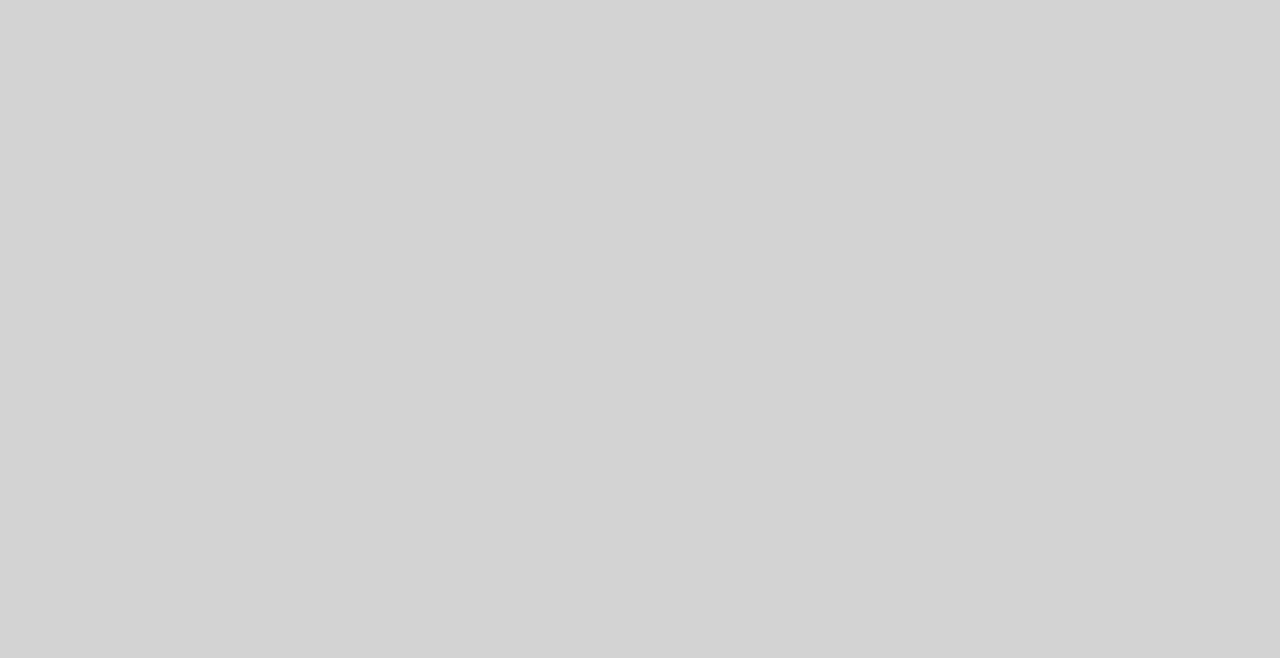
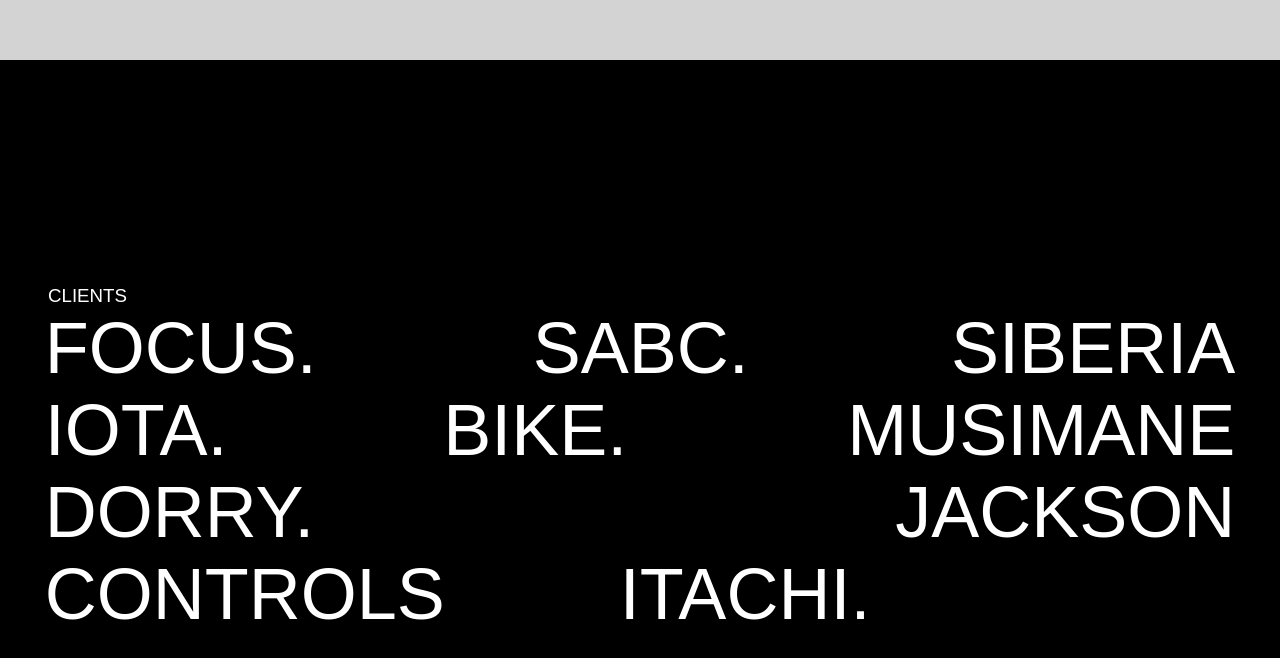
Before and after one commit to TiaanSM/paper-website, a Next.js app: page / in a window 1280 px wide. Shown: the part 1540-2198 px from the top of the page. Built offline with nearby package versions, Linux system fonts and the light colour scheme.

Commit message:
Basic client layout completed
Completed desktop layout and animations, working on functionality.

```diff
--- a/app/globals.css
+++ b/app/globals.css
@@ -2,6 +2,5 @@
     margin: 0;
     padding: 0;
     box-sizing: border-box;
-    max-width: 100vw;
     overflow-x: hidden;
 }
--- a/app/page.jsx
+++ b/app/page.jsx
@@ -1,12 +1,15 @@
 "use client"
-import styles from './page.module.css'
+import styles from './page.module.css';
+
+import Clients from '@/components/Clients.jsx';
 
 export default function Home() {
   return (
     <main>
+
       <div className={styles.dummy}></div>
       <div className={styles.dummy}></div>
-      <div className={styles.dummy}></div>
+      <Clients />
     </main>
   )
 }
--- /dev/null
+++ b/components/Clients.jsx
@@ -0,0 +1,49 @@
+"use client"
+import styles from './Clients.module.css';
+import { useInView } from 'react-intersection-observer';
+import { useRef, useState } from 'react';
+
+const Clients = () => {
+
+    const { ref, inView, entry } = useInView({
+        /* Optional options */
+        threshold: 1.00,
+        triggerOnce: true
+    });
+      console.log(inView);
+
+  return (
+    <section className={styles.mainContainer}>
+
+        <h3 className={styles.title}>CLIENTS</h3>
+
+        <div className={styles.contentContainer} ref={ref}>
+
+            <div className={styles.textContainer}>
+                <span className={styles.clientL}>FOCUS.</span>
+                <span className={inView ? styles.animatedClient1 : styles.client1}>SABC.</span>
+                <span className={inView ? styles.animatedClient2 : styles.client2}>SIBERIA</span>
+            </div>
+
+            <div className={styles.textContainer}>
+                <span className={styles.clientL}>IOTA.</span>
+                <span className={inView ? styles.animatedClient3 : styles.client3}>BIKE.</span>
+                <span className={inView ? styles.animatedClient4 : styles.client4}>MUSIMANE</span>
+            </div>
+
+            <div className={styles.textContainer}>
+                <span className={styles.clientL}>DORRY.</span>
+                <span className={inView ? styles.animatedClient5 : styles.client5}>JACKSON</span>
+            </div>
+
+            <div className={styles.textContainer2}>
+                <span className={styles.clientL}>CONTROLS</span>
+                <span className={inView ? styles.animatedClient6 : styles.client6}>ITACHI.</span>
+            </div>
+
+        </div>
+    </section>
+  )
+}
+
+export default Clients
--- /dev/null
+++ b/components/Clients.module.css
@@ -0,0 +1,206 @@
+.mainContainer {
+    width: 100vw;
+    height: 100vh;
+    position: relative;
+    display: flex;
+    justify-content: center;
+    align-items: center;
+    flex-direction: column;
+    background-color: black;
+    overflow-x: hidden;
+}
+
+.title {
+    display: inline-block;
+    width: 100%;
+    color: white;
+    font-family: sans-serif;
+    font-weight: 400;
+    padding-inline: 3rem;
+}
+
+.contentContainer {
+    width: calc(100vw - 4rem);
+}
+
+.textContainer {
+    width: 100%;
+    height: auto;
+    position: relative;
+}
+.textContainer2 {
+    width: 70%;
+    height: auto;
+    position: relative;
+}
+
+.clientL {
+    color: white;
+    font-size: 4.5rem;
+    font-family: sans-serif;
+    padding-inline: 0.8rem;
+}
+
+.client1 {
+    position: absolute;
+    right: 60%;
+    color: white;
+    font-size: 4.5rem;
+    font-family: sans-serif;
+    padding-inline: 0.8rem;
+}
+
+.animatedClient1 {
+    position: absolute;
+    color: white;
+    font-size: 4.5rem;
+    font-family: sans-serif;
+    padding-inline: 0.8rem;
+    animation: slideRight1 1s ease forwards;
+}
+
+.client2 {
+    position: absolute;
+    right: 37.5%;
+    color: white;
+    font-size: 4.5rem;
+    font-family: sans-serif;
+    padding-inline: 0.8rem;
+}
+
+.animatedClient2 {
+    position: absolute;
+    color: white;
+    font-size: 4.5rem;
+    font-family: sans-serif;
+    padding-inline: 0.8rem;
+    animation: slideRight2 1s ease forwards;
+}
+
+.client3 {
+    position: absolute;
+    right: 69%;
+    color: white;
+    font-size: 4.5rem;
+    font-family: sans-serif;
+    padding-inline: 0.8rem;
+}
+
+.animatedClient3 {
+    position: absolute;
+    color: white;
+    font-size: 4.5rem;
+    font-family: sans-serif;
+    padding-inline: 0.8rem;
+    animation: slideRight3 1s ease forwards;
+}
+
+.client4 {
+    position: absolute;
+    right: 38.5%;
+    color: white;
+    font-size: 4.5rem;
+    font-family: sans-serif;
+    padding-inline: 0.8rem;
+}
+
+.animatedClient4 {
+    position: absolute;
+    color: white;
+    font-size: 4.5rem;
+    font-family: sans-serif;
+    padding-inline: 0.8rem;
+    animation: slideRight4 1s ease forwards;
+}
+
+.client5 {
+    position: absolute;
+    right: 50%;
+    color: white;
+    font-size: 4.5rem;
+    font-family: sans-serif;
+    padding-inline: 0.8rem;
+}
+
+.animatedClient5 {
+    position: absolute;
+    color: white;
+    font-size: 4.5rem;
+    font-family: sans-serif;
+    padding-inline: 0.8rem;
+    animation: slideRight5 1s ease forwards;
+}
+
+.client6 {
+    position: absolute;
+    right: 22%;
+    color: white;
+    font-size: 4.5rem;
+    font-family: sans-serif;
+    padding-inline: 0.8rem;
+}
+
+.animatedClient6 {
+    position: absolute;
+    right: 0%;
+    color: white;
+    font-size: 4.5rem;
+    font-family: sans-serif;
+    padding-inline: 0.8rem;
+    animation: slideRight6 1s ease forwards;
+}
+
+
+@keyframes slideRight1 {
+    from {
+        right: 60%;
+    }
+    to {
+        right: 40%;
+    }
+}
+
+@keyframes slideRight2 {
+    from {
+        right: 35%;
+    }
+    to {
+        right: 0%;
+    }
+}
+
+@keyframes slideRight3 {
+    from {
+        right: 69%;
+    }
+    to {
+        right: 50%;
+    }
+}
+
+@keyframes slideRight4 {
+    from {
+        right: 35%;
+    }
+    to {
+        right: 0%;
+    }
+}
+
+@keyframes slideRight5 {
+    from {
+        right: 50%;
+    }
+    to {
+        right: 0%;
+    }
+}
+
+@keyframes slideRight6 {
+    from {
+        right: 22%;
+    }
+    to {
+        right: 0%;
+    }
+}
--- a/components/Navbar.module.css
+++ b/components/Navbar.module.css
@@ -88,13 +88,13 @@
 .bar1 {
     top: 17px;
     animation: bar1Slide 0.5s ease forwards;
-    animation-delay: 0.5s;
+    animation-delay: 1s;
 }
 
 .bar2 {
     bottom: 17px;
     animation: bar2Slide 0.5s ease forwards;
-    animation-delay: 0.5s;
+    animation-delay: 1s;
 }
 
 .activeMenu {
@@ -165,10 +165,10 @@
     position: fixed;
     top: 0;
     left: 0;
-    animation: menuClickClosed 2s ease forwards;
+    animation: menuClickClosed 1.2s ease forwards;
     overflow: hidden;
     visibility: hidden;
-    transition: visibility 1.7s;
+    transition: visibility 1.5s;
 }
 
 @keyframes menuClick {
@@ -188,7 +188,7 @@
         opacity: 1;
         display: block;
     }
-    50% {
+    75% {
         opacity: 1;
         display: block;
     }
@@ -304,7 +304,7 @@
     transform: translate(0,0);
     color: white;
     transition: all 0.5s ease;
-    animation: revealRev 0.5s cubic-bezier(0.77,0,0.175,1) 0.5s forwards;
+    animation: revealRev 0.6s cubic-bezier(0.77,0,0.175,1) 0.5s forwards;
 }
 
 .animatedNavLink {
@@ -316,7 +316,7 @@
     cursor: pointer;
     transition: all 0.5s ease;
     transform: translate(0,100%);
-    animation: reveal 0.7s cubic-bezier(0.77,0,0.175,1) 0.5s forwards;
+    animation: reveal 0.6s cubic-bezier(0.77,0,0.175,1) 0.5s forwards;
 }
 
 .linkSpan > .animatedNavLink:nth-child(1):hover {
@@ -383,12 +383,21 @@
 
 @media (max-width: 850px) {
 
+    .leftMenuContainer {
+        padding-left: 2.5rem;
+        width: 350px;
+    }
+
     .animatedLeftContainer {
         padding-left: 2.5rem;
         width: 350px;
     }
     .bigLogoContainer {
         padding-bottom: 2rem;
+    }
+
+    .navLink {
+        font-size: 3.5rem;
     }
     .animatedNavLink {
         font-size: 3.5rem;
@@ -407,6 +416,10 @@
 @media (max-width: 650px) {
     .bigLogo {
         font-size: 8rem;
+    }
+
+    .navLink {
+        font-size: 3rem;
     }
     .animatedNavLink {
         font-size: 3rem;
--- a/package.json
+++ b/package.json
@@ -12,6 +12,7 @@
     "@next/font": "13.1.6",
     "next": "13.1.6",
     "react": "18.2.0",
-    "react-dom": "18.2.0"
+    "react-dom": "18.2.0",
+    "react-intersection-observer": "^9.4.1"
   }
 }
```
Also changed, not shown: 1 other file (tests, documents, lock files or other folders).
